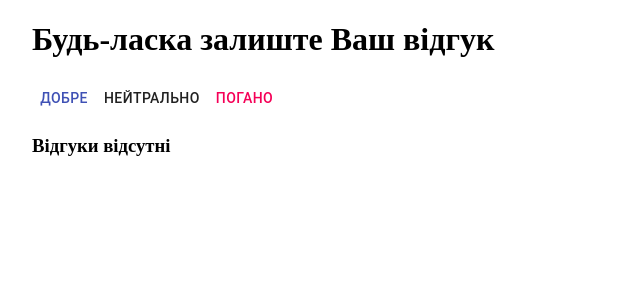
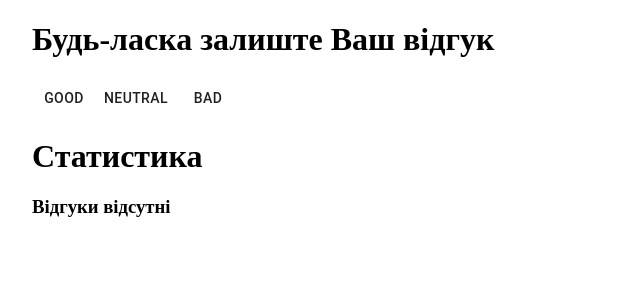
Before and after one commit to pashadidychenko/goit-react-hw-02-feedback, a React (Create React App) app: page / in a window 1280 px wide. Shown: the top 300 px of the page, without its empty margins (0-640 px from the left). Built offline with nearby package versions, Linux system fonts and the light colour scheme.

Commit message:
fix home work

```diff
--- a/src/App.js
+++ b/src/App.js
@@ -33,12 +33,10 @@ class App extends React.Component {
         <Section title="Будь-ласка залиште Ваш відгук">
           <FeedbackOptions
             onLeaveFeedback={this.onLeaveFeedback}
-            options={[
-              { feedbackType: 'good', feedbackTitle: 'Добре', color: 'primary' },
-              { feedbackType: 'neutral', feedbackTitle: 'Нейтрально', color: 'default' },
-              { feedbackType: 'bad', feedbackTitle: 'Погано', color: 'secondary' },
-            ]}
+            options={[Object.keys(this.state)]}
           />
+        </Section>
+        <Section title="Статистика">
           {good > 0 || neutral > 0 || bad > 0 ? (
             <Statistic
               good={good}
--- a/src/components/FeedbackOptions.js
+++ b/src/components/FeedbackOptions.js
@@ -5,14 +5,9 @@ import { v4 as uuidv4 } from 'uuid';
 const FeedbackOptions = ({ onLeaveFeedback, options }) => {
   return (
     <>
-      {options.map(key => (
-        <MaterialButton
-          type="button"
-          color={key.color}
-          key={uuidv4()}
-          onClick={() => onLeaveFeedback(key.feedbackType)}
-        >
-          {key.feedbackTitle}
+      {options[0].map(el => (
+        <MaterialButton type="button" key={uuidv4()} onClick={() => onLeaveFeedback(el)}>
+          {el}
         </MaterialButton>
       ))}
     </>
--- a/src/components/Statistic.js
+++ b/src/components/Statistic.js
@@ -3,7 +3,6 @@ import React, { Fragment } from 'react';
 const Statistic = ({ good, neutral, bad, total, positivePercentage }) => {
   return (
     <Fragment>
-      <h2>Статистика</h2>
       <h3>Добре: {good}</h3>
       <h3>Нейтрально: {neutral}</h3>
       <h3>Погано: {bad}</h3>
```
